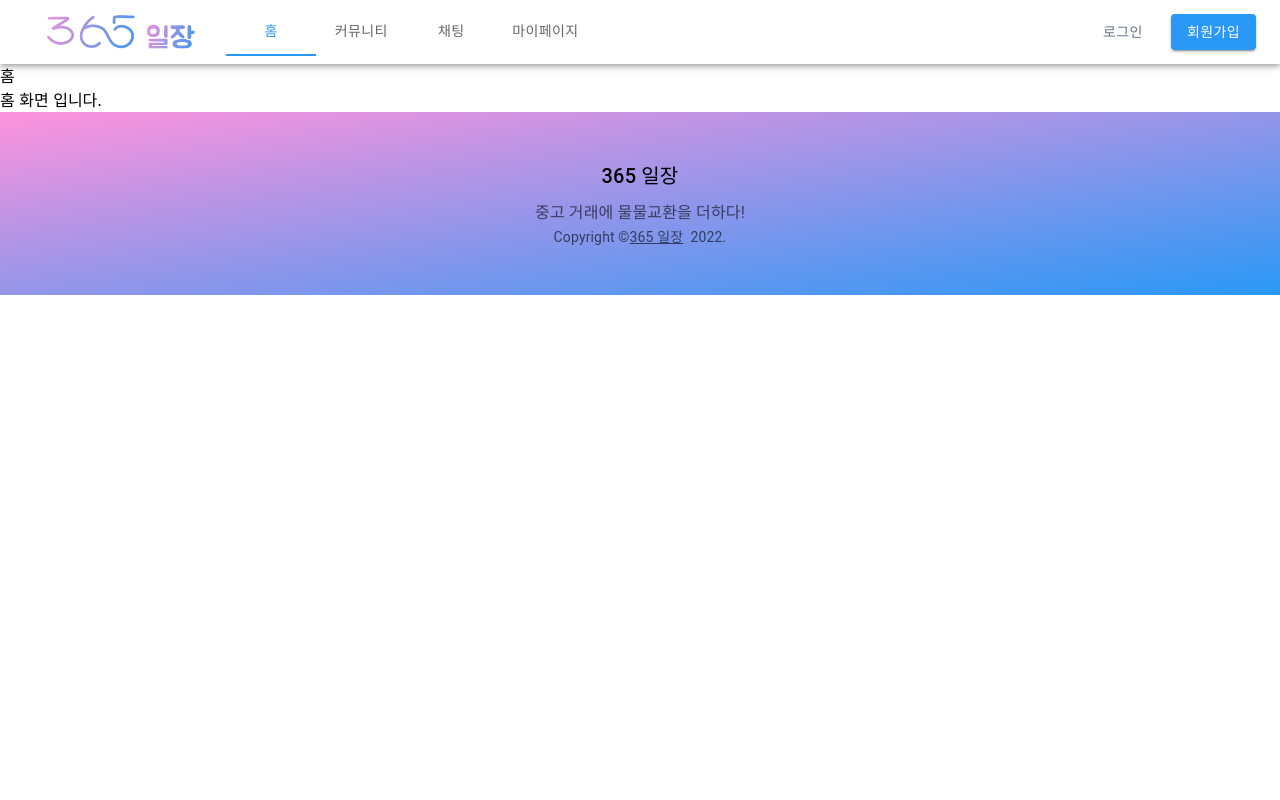
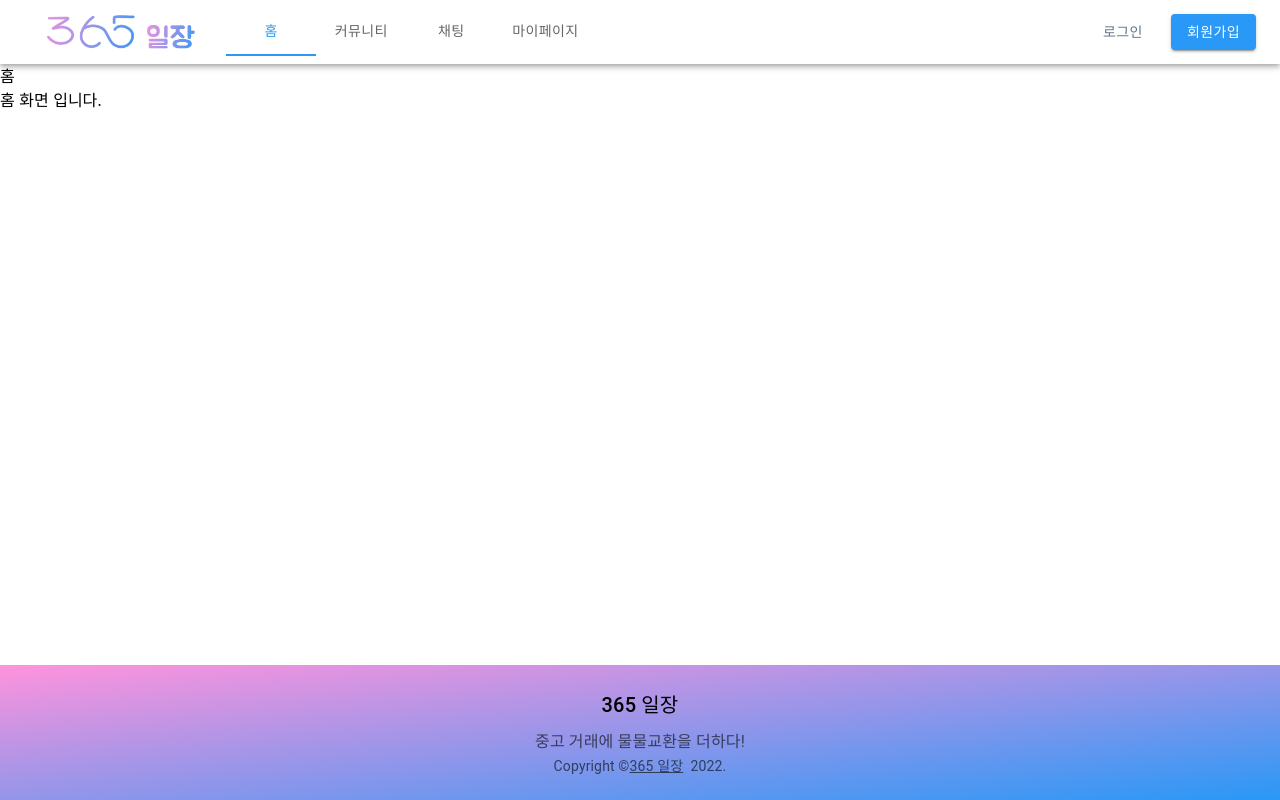
Before and after one commit to YSfallingStar/365-Market, a React (Create React App) app: page / in a window 1280 px wide. Built offline with nearby package versions, Linux system fonts and the light colour scheme.

Commit message:
footer 패딩 값 조절 및 하단에 고정

```diff
--- a/src/App.css
+++ b/src/App.css
@@ -45,11 +45,10 @@ table {
 	border-spacing: 0;
 }
 
-.App {
-	display: flex;
-	flex-direction: column;
+#root {
+	height: 100%;
 }
 
-.content {
-	flex: 1;
+.App {
+	height: 100%;
 }
--- /dev/null
+++ b/src/asset/styles/Layout.css
@@ -0,0 +1,9 @@
+.wrapper {
+	display: flex;
+	flex-direction: column;
+	height: 100vh;
+}
+
+.content {
+	flex: 1;
+}
--- a/src/components/layout/Footer.js
+++ b/src/components/layout/Footer.js
@@ -19,7 +19,7 @@ const Copyright = () => {
 
 const Footer = () => {
   return (
-    <Box component="footer" sx={{ background: 'linear-gradient(to right bottom, #ff93dd, #2998f6)', py: 6 }}>
+    <Box component="footer" sx={{ background: 'linear-gradient(to right bottom, #ff93dd, #2998f6)', py: 3}}>
       <Container maxWidth="lg">
         <Typography variant="h6" align="center" gutterBottom>
           365 일장
--- a/src/components/layout/Layout.js
+++ b/src/components/layout/Layout.js
@@ -1,4 +1,5 @@
 import React, {useState} from 'react';
+import '../../asset/styles/Layout.css'
 import { Outlet } from 'react-router-dom';
 import { Box, Button } from '@mui/material';
 import { Modal, ModalTitle, ModalContent } from './Modal';
@@ -55,9 +56,9 @@ const Layout = () => {
   }
 
   return (
-    <div>
+    <div className='wrapper'>
       <Header topMenu={topMenu}/>
-      <main>
+      <main className='content'>
         <Outlet/>
         {/* 모달 */}
         <Modal
```
